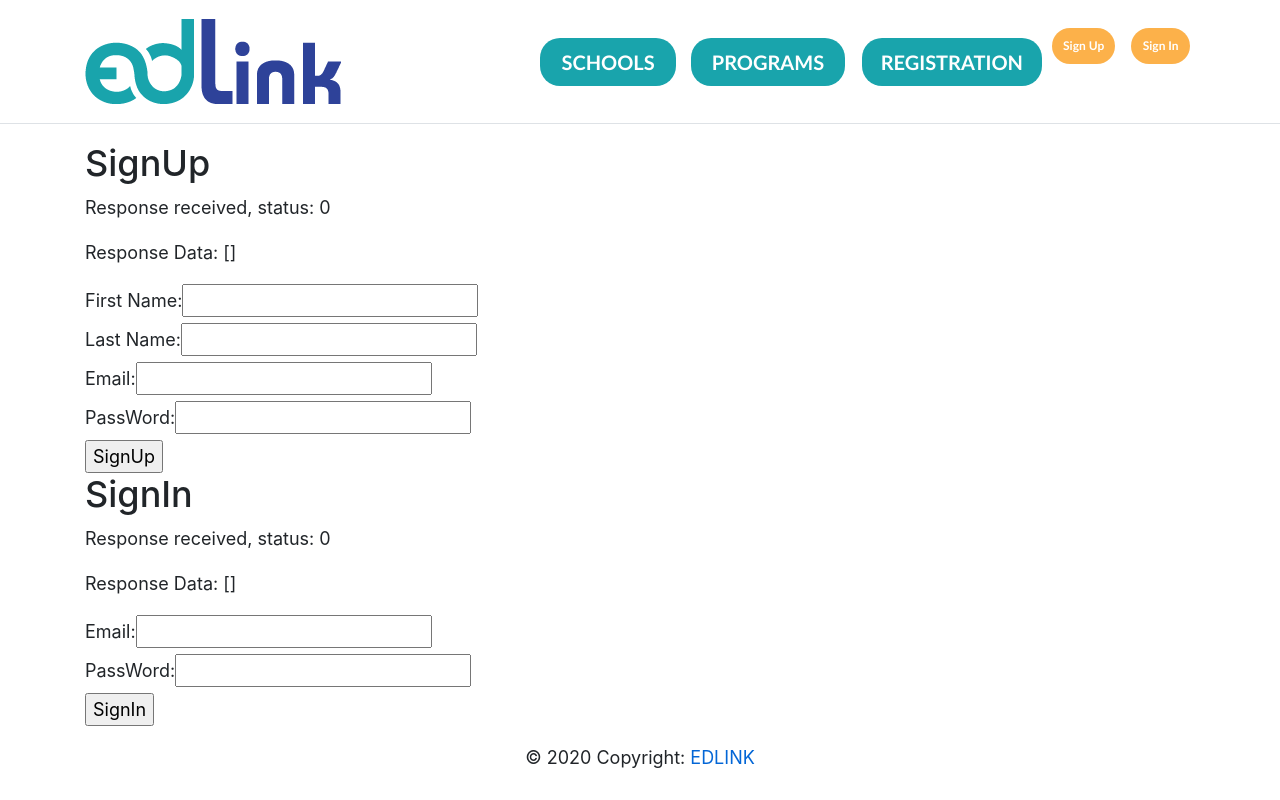
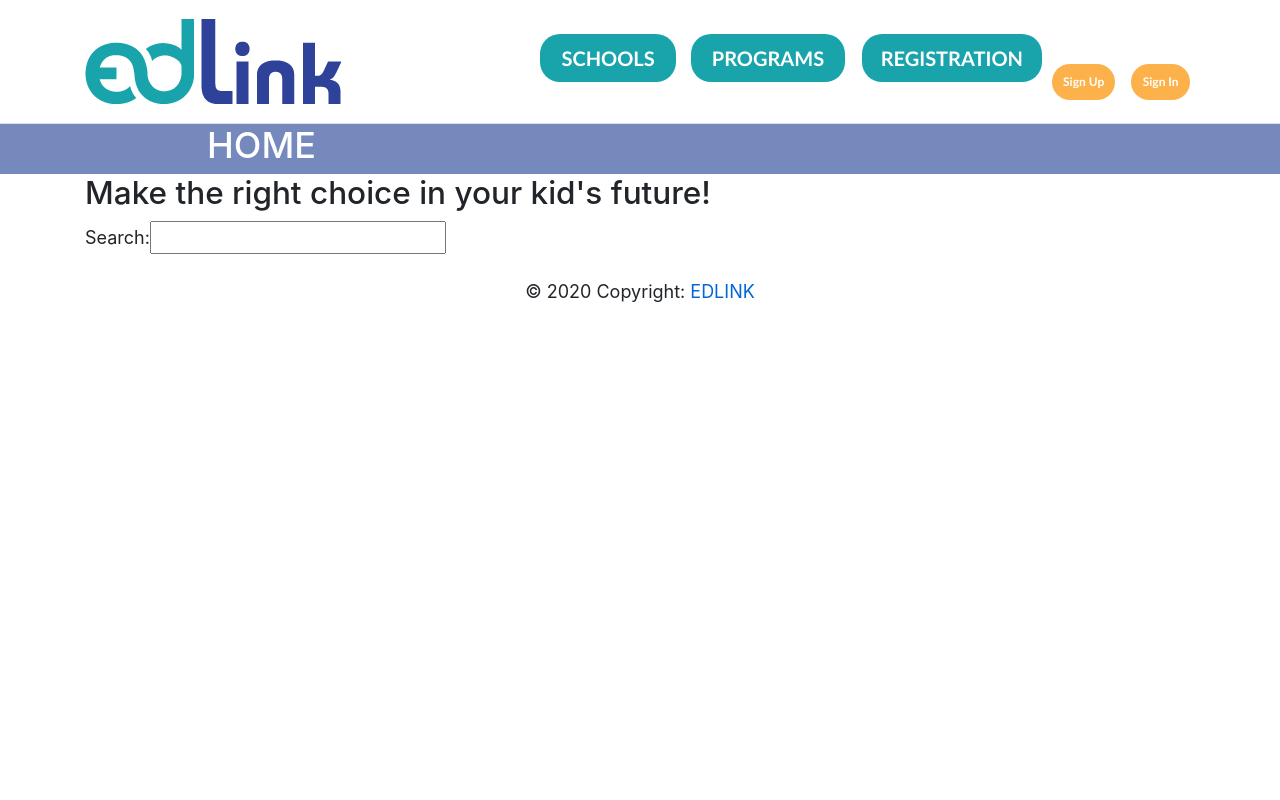
Before and after one commit to senaitesfazgi/Edlink-Capstone, a React (Create React App) app in the folder EdlinkCapstone/ClientApp/: page / in a window 1280 px wide. Built offline with nearby package versions, Linux system fonts and the light colour scheme.

Commit message:
Add length to title background; Add home page.

```diff
--- a/EdlinkCapstone/ClientApp/src/components/CreateStudent.css
+++ b/EdlinkCapstone/ClientApp/src/components/CreateStudent.css
@@ -3,17 +3,24 @@
     background-color: rgb(117, 137, 189);
     height: 50px;
     color: white !important;
+    position: relative;
+    margin-left: -50vw;
+    width: 100vw;
+    left: 50%;
+    border-left: 1rem solid rgb(117, 137, 189);
+    margin-top: -18px;
 }
 
-/*For tablet and desktop*/
+/*For tablet*/
 @media screen and (min-width: 768px) {
     .title-background {
-        background-color: rgb(117, 137, 189);
-        height: 50px;
-        color: white !important;
-        width: 100vw;
-        position: relative;
-        margin-left: -50vw;
-        left: 50%;
+        border-left: 5rem solid rgb(117, 137, 189);
     }
 }
+
+/*For desktop*/
+@media screen and (min-width: 1200px) {
+    .title-background {
+        border-left: 11.5rem solid rgb(117, 137, 189);
+    }
+}
--- /dev/null
+++ b/EdlinkCapstone/ClientApp/src/components/Home.css
@@ -0,0 +1,25 @@
+/*Mobile First*/
+.title-background {
+    background-color: rgb(117, 137, 189);
+    height: 50px;
+    color: white !important;
+    position: relative;
+    margin-left: -50vw;
+    width: 100vw;
+    left: 50%;
+    border-left: 1rem solid rgb(117, 137, 189);
+}
+
+/*For tablet*/
+@media screen and (min-width: 768px) {
+    .title-background {
+        border-left: 5rem solid rgb(117, 137, 189);
+    }
+}
+
+/*For desktop*/
+@media screen and (min-width: 1200px) {
+    .title-background {
+        border-left: 11.5rem solid rgb(117, 137, 189);
+    }
+}
--- a/EdlinkCapstone/ClientApp/src/components/Home.js
+++ b/EdlinkCapstone/ClientApp/src/components/Home.js
@@ -9,8 +9,14 @@ export class Home extends Component {
   render () {
     return (
         <div>
-            <SignUp />
-            <SignIn />
+            <div className="title-background">
+                <h2>HOME</h2>
+            </div>
+            <h3>Make the right choice in your kid's future!</h3>
+            <form>
+                <label htmlfor="firstName">Search:</label>
+                <input id="firstName" type="text" />
+            </form>
       </div>
     );
   }
--- a/EdlinkCapstone/ClientApp/src/components/NavMenu.css
+++ b/EdlinkCapstone/ClientApp/src/components/NavMenu.css
@@ -31,25 +31,32 @@
     margin-top: 5px;
     text-align: center;
     color: white !important;
+    margin: 10px;
+}
+
+a.navbar-brand {
+    white-space: normal;
+    text-align: center;
+    word-break: break-all;
 }
 
 .text-light:hover {
     background-color: rgb(25, 164, 172);
 }
 
-
-a.navbar-brand {
-  white-space: normal;
-  text-align: center;
-  word-break: break-all;
-}
-
 html {
   font-size: 18px;
 }
 
-/*For tablet and desktop*/
+/*For tablet*/
 @media (min-width: 768px) {
+    .text-light {
+        margin: 10px;
+    }
+}
+
+/*For desktop*/
+@media (min-width: 1200px) {
     html {
         font-size: 18px;
     }
@@ -60,16 +67,18 @@ html {
     }
 
     .text-dark {
-        color: white !important;
         margin: 20px;
         width: 90%;
     }
 
     .text-light {
-        color: white !important;
         margin: 10px;
-        margin-top: 10px;
+        margin-top: 50px;
         font-size: 12px;
         width: 80%;
     }
 }
+
+.box-shadow {
+    box-shadow: 0 .25rem .75rem rgba(0, 0, 0, .05);
+}
--- a/EdlinkCapstone/ClientApp/src/components/NavMenu.js
+++ b/EdlinkCapstone/ClientApp/src/components/NavMenu.js
@@ -1,5 +1,5 @@
 import React, { Component } from 'react';
-import { Collapse, Container, Navbar, NavbarBrand, NavbarToggler, NavItem, NavLink } from 'reactstrap';
+import { Collapse, Container, Navbar, NavbarToggler, NavItem, NavLink } from 'reactstrap';
 import { Link } from 'react-router-dom';
 import './NavMenu.css';
 
--- a/EdlinkCapstone/ClientApp/src/components/Programs.js
+++ b/EdlinkCapstone/ClientApp/src/components/Programs.js
@@ -6,7 +6,9 @@ export class Programs extends Component {
     render() {
         return (
             <div>
-                <h2>PROGRAMS</h2>
+                <div className="title-background">
+                    <h2>PROGRAMS</h2>
+                </div>
                 <form>
                     <label htmlfor="firstName">Search:</label>
                     <input id="firstName" type="text" />
--- a/EdlinkCapstone/ClientApp/src/components/Schools.css
+++ b/EdlinkCapstone/ClientApp/src/components/Schools.css
@@ -1,8 +1,25 @@
 /*Mobile First*/
+.title-background {
+    background-color: rgb(117, 137, 189);
+    height: 50px;
+    color: white !important;
+    position: relative;
+    margin-left: -50vw;
+    width: 100vw;
+    left: 50%;
+    border-left: 1rem solid rgb(117, 137, 189);
+}
 
+/*For tablet*/
+@media screen and (min-width: 768px) {
+    .title-background {
+        border-left: 5rem solid rgb(117, 137, 189);
+    }
+}
 
-
-
-/*For tablet and desktop*/
-@media screen and (min-width: 768px) {
+/*For desktop*/
+@media screen and (min-width: 1200px) {
+    .title-background {
+        border-left: 11.5rem solid rgb(117, 137, 189);
+    }
 }
--- a/EdlinkCapstone/ClientApp/src/components/Schools.js
+++ b/EdlinkCapstone/ClientApp/src/components/Schools.js
@@ -7,7 +7,9 @@ export class Schools extends Component {
     render() {
         return (
             <div>
-                <h2>SCHOOLS</h2>
+                <div className="title-background">
+                    <h2>SCHOOLS</h2>
+                </div>
                 <form>
                     <label htmlfor="firstName">Search:</label>
                     <input id="firstName" type="text" />
```
